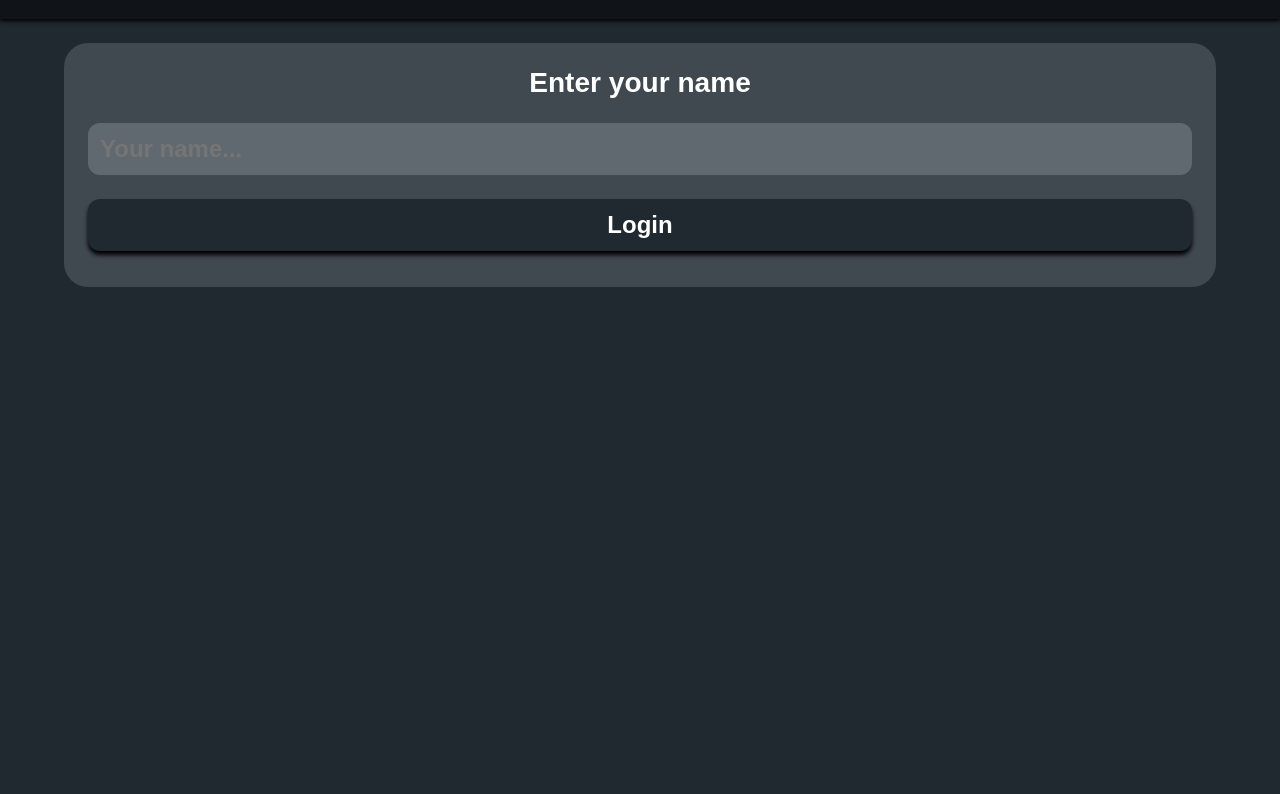
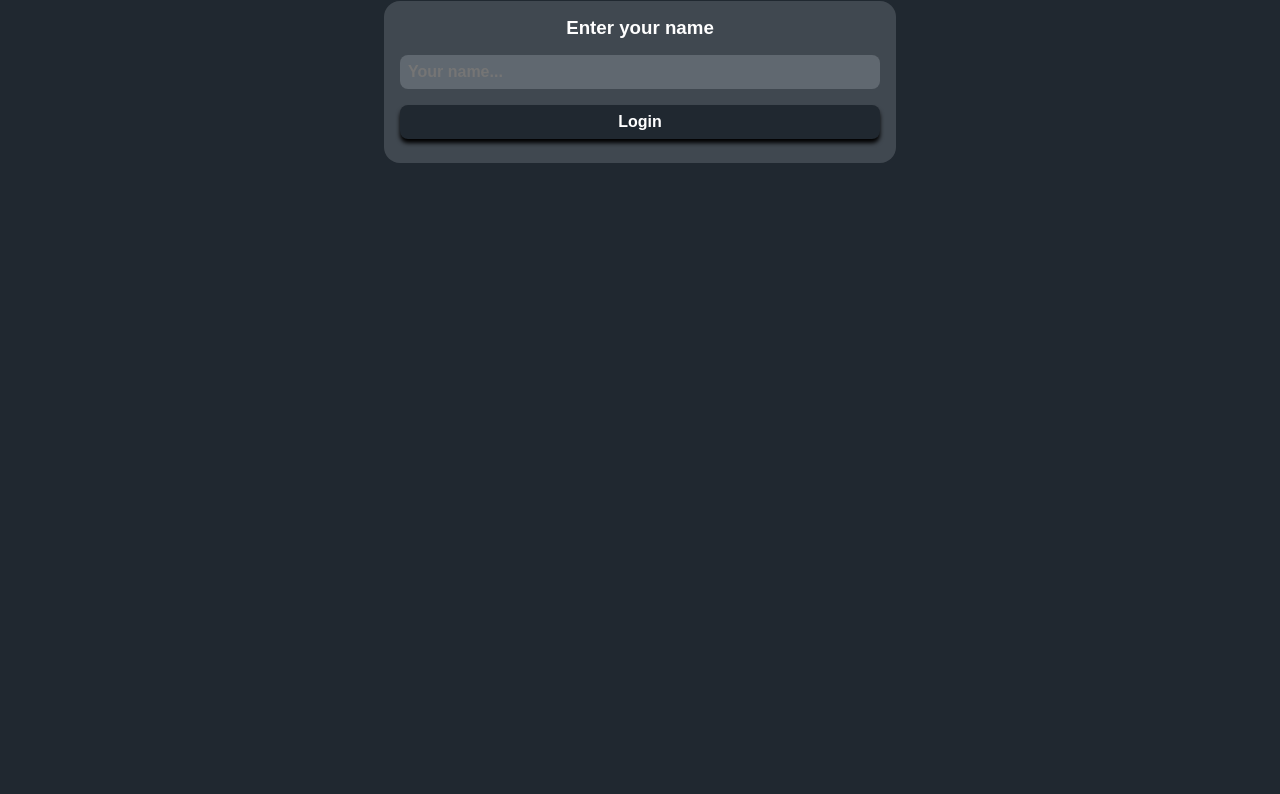
Before and after one commit to ArthurLeFloch/TicTacToe, a plain HTML site: page client/index.html in a window 1280 px wide. Shown: the part 83-877 px from the top of the page. Drawn offline with Linux system fonts and the light colour scheme.

Commit message:
Tweak style.css for .container size, and font size

```diff
--- a/client/style.css
+++ b/client/style.css
@@ -128,7 +128,6 @@
 
 .container {
 	width: 40%;
-	min-width: 90%;
 	border-radius: 1rem;
 	background-color: #404850;
 	padding: 1rem;
@@ -204,12 +203,8 @@
 	border: 2px solid white;
 }
 
-html {
-	font-size: 24px;
-}
-
 @media only screen and (max-width: 900px) {
-	html {
-		font-size: 16px;
+	.container {
+		width: 90%;
 	}
 }
```
